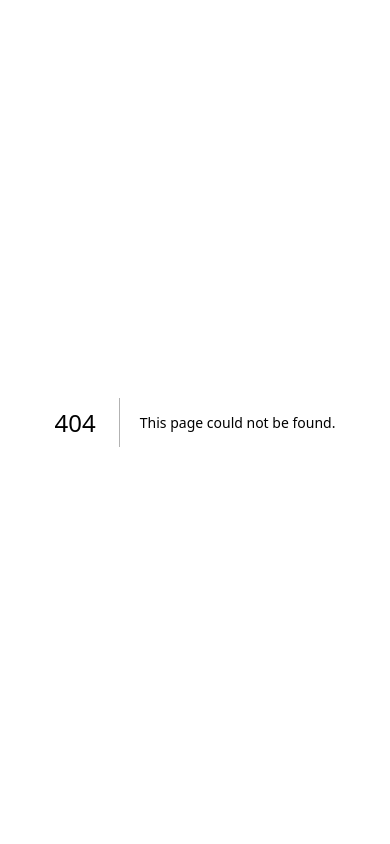
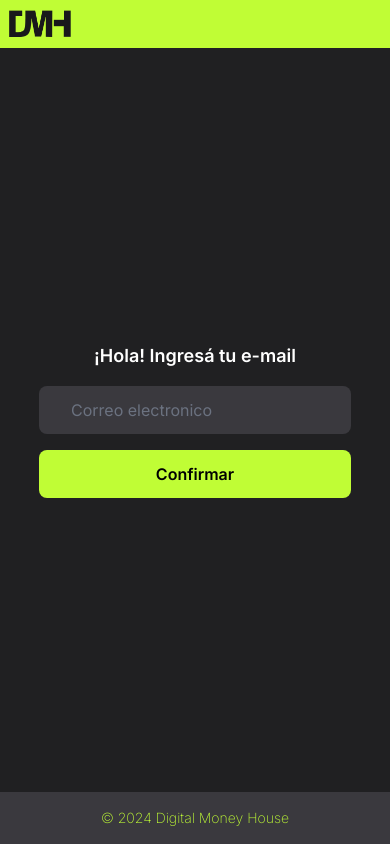
Before and after one commit to Nicoogf/digital-money-house, a Next.js app: page /loguin in a window 390 px wide. Before the commit this address had no page. Built offline with nearby package versions, Linux system fonts and the light colour scheme.

Commit message:
Sprint 1 - Loguin mobile

```diff
--- /dev/null
+++ b/src/app/components/FooterComponent.jsx
@@ -0,0 +1,11 @@
+import React from 'react';
+
+const FooterComponent = () => {
+  return (
+    <div className='bg-greystandar text-lemon p-4'>
+        <h6 className='text-center font-extralight text-sm'> © 2024 Digital Money House </h6>
+    </div>
+  )
+}
+
+export default FooterComponent ;
--- /dev/null
+++ b/src/app/components/Nav.jsx
@@ -0,0 +1,13 @@
+import React from 'react' ;
+import Image from 'next/image' ;
+import logo from "../../../public/logo.png" ;
+
+const NavComponent = () => {
+  return (
+    <nav className='bg-lemon w-full'>
+        <Image src={logo} className='w-20 p-2'/>
+    </nav>
+  )
+}
+
+export default NavComponent ;
--- a/src/app/globals.css
+++ b/src/app/globals.css
@@ -2,26 +2,6 @@
 @tailwind components;
 @tailwind utilities;
 
-:root {
-  --foreground-rgb: 0, 0, 0;
-  --background-start-rgb: 214, 219, 220;
-  --background-end-rgb: 255, 255, 255;
+.altura{
+    height: calc(100vh - 100px);
 }
-
-@media (prefers-color-scheme: dark) {
-  :root {
-    --foreground-rgb: 255, 255, 255;
-    --background-start-rgb: 0, 0, 0;
-    --background-end-rgb: 0, 0, 0;
-  }
-}
-
-body {
-  color: rgb(var(--foreground-rgb));
-  background: linear-gradient(
-      to bottom,
-      transparent,
-      rgb(var(--background-end-rgb))
-    )
-    rgb(var(--background-start-rgb));
-}
--- /dev/null
+++ b/src/app/loguin/page.jsx
@@ -0,0 +1,29 @@
+import React from 'react' ;
+import NavComponent from '../components/Nav';
+import FooterComponent from '../components/FooterComponent';
+
+const page = () => {
+  return (
+    <main classname="bg-red-500">
+      <NavComponent />
+
+      <section className='altura bg-greydark flex flex-col justify-center items-center gap-y-4'>
+
+         <h3 className='text-white font-semibold text-center text-lg'>
+            ¡Hola! Ingresá tu e-mail
+          </h3>
+
+         <input placeholder='Correo electronico'
+                className='text-white w-[80%] py-3 rounded-lg bg-greystandar box-border pl-4 outline-none
+                           placeholder:pl-4 placeholder:text-gray-500 active:text-grey-dark'/>
+
+         <a className='bg-lemon w-[80%] block text-center font-semibold py-3 rounded-lg'> Confirmar </a>
+      </section>
+
+      <FooterComponent />
+    </main>
+
+  )
+}
+
+export default page
--- a/tailwind.config.js
+++ b/tailwind.config.js
@@ -14,7 +14,8 @@ module.exports = {
       },
       colors: {
         lemon: '#C0FD35',
-        greylight: '#3A393E',
+        greylight: '#CECECE',
+        greystandar: '#3A393E',
         greydark: '#202022',
         rederror: '#FF0004',
       },
```
Also changed, not shown: package.json (+6 -4 lines), public/logo.png (added), 1 other file (tests, documents, lock files or other folders).
